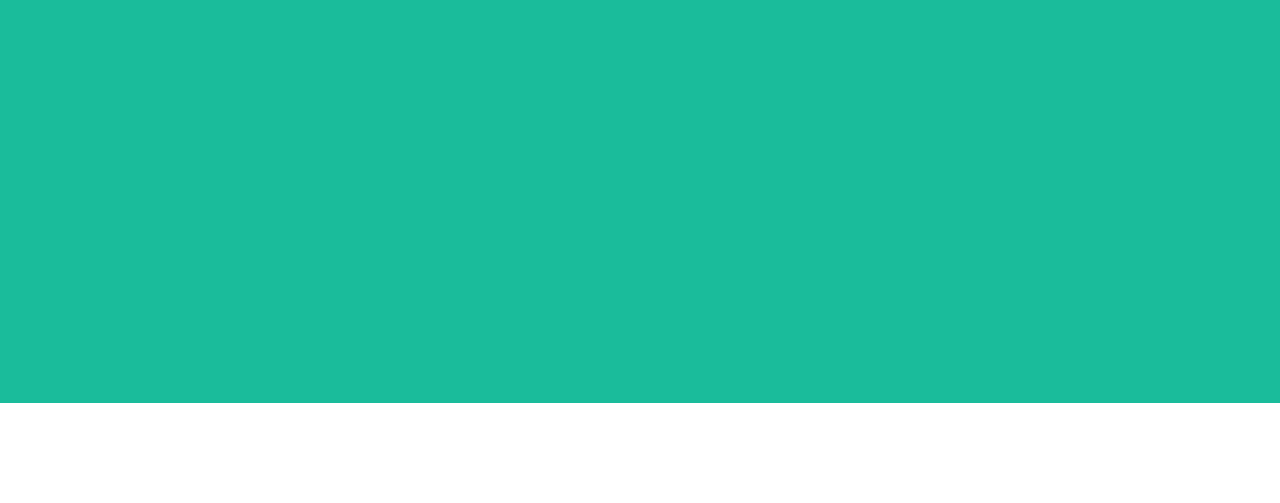
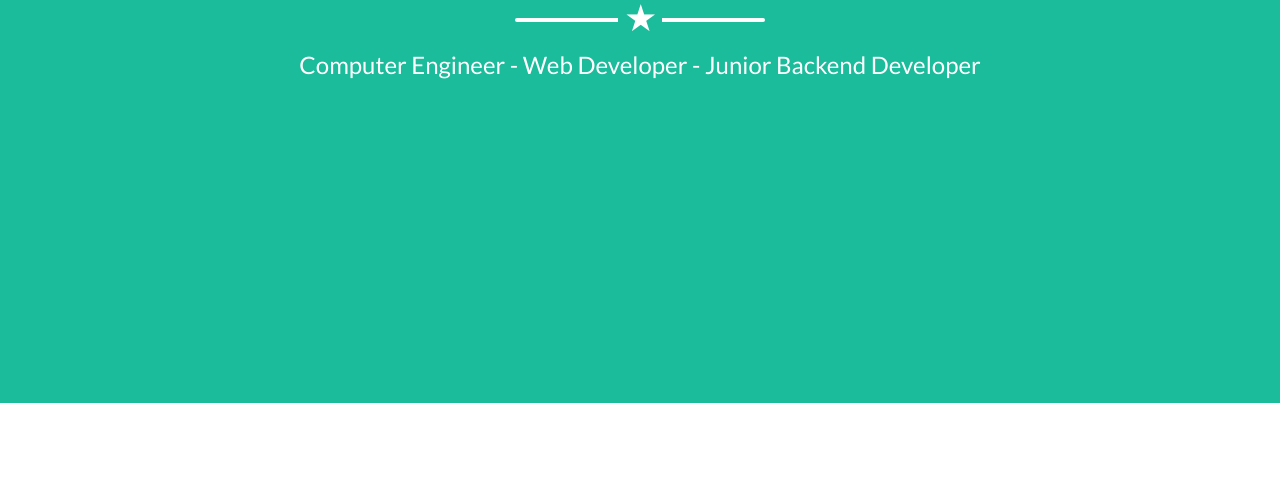
Before and after one commit to serhatblb/html-css-cv, a plain HTML site: page index.html in a window 1280 px wide. Shown: the part 297-800 px from the top of the page. Drawn offline with Linux system fonts and the light colour scheme.

Commit message:
star line yapildi

```diff
--- a/index.html
+++ b/index.html
@@ -42,6 +42,8 @@
         <div class="container">
             <img id="profile-image" class="img-fluid" src="images/profil_serhat.jpg" alt="">
             <h1 class="text-uppercase">Serhat Bülbül</h1>
+            <hr class="star-light">
+            <h2>Computer Engineer - Web Developer - Junior Backend Developer</h2>
         </div>
     </header>
 </body>
--- a/style.css
+++ b/style.css
@@ -37,6 +37,11 @@ ul {
 .img-fluid {
     max-width: 200px;
     height: auto;
+    border-radius: 100px;
+    -webkit-border-radius: 100px;
+    -moz-border-radius: 100px;
+    -ms-border-radius: 100px;
+    -o-border-radius: 100px;
 }
 
 .clearfix::after {
@@ -122,3 +127,35 @@ header h1 {
     color: #fff;
     font-size: 6rem;
 }
+
+header h2 {
+    color: #fff;
+    font-size: 2.4rem;
+    font-family: "Lato";
+    font-weight: 300;
+}
+
+.star-light {
+    border: none;
+    border-top: #fff solid 0.4rem;
+    margin: 2.5rem auto;
+    max-width: 25rem;
+    overflow: visible;
+    height: 0;
+    border-radius: 10px;
+    -webkit-border-radius: 10px;
+    -moz-border-radius: 10px;
+    -ms-border-radius: 10px;
+    -o-border-radius: 10px;
+}
+
+.star-light::after {
+    content: "\2605";
+    color: #fff;
+    font-weight: 900;
+    font-size: 3.2rem;
+    position: relative;
+    top: -28px;
+    padding: 0 8px;
+    background: #1ABC9B;
+}
```
